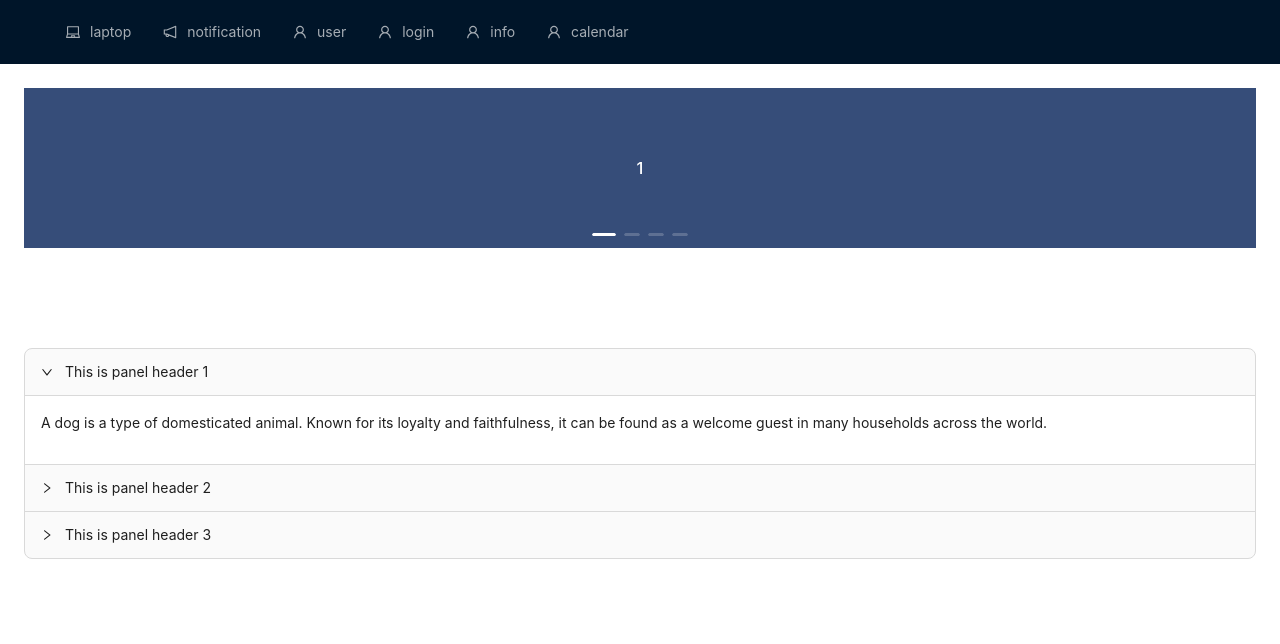
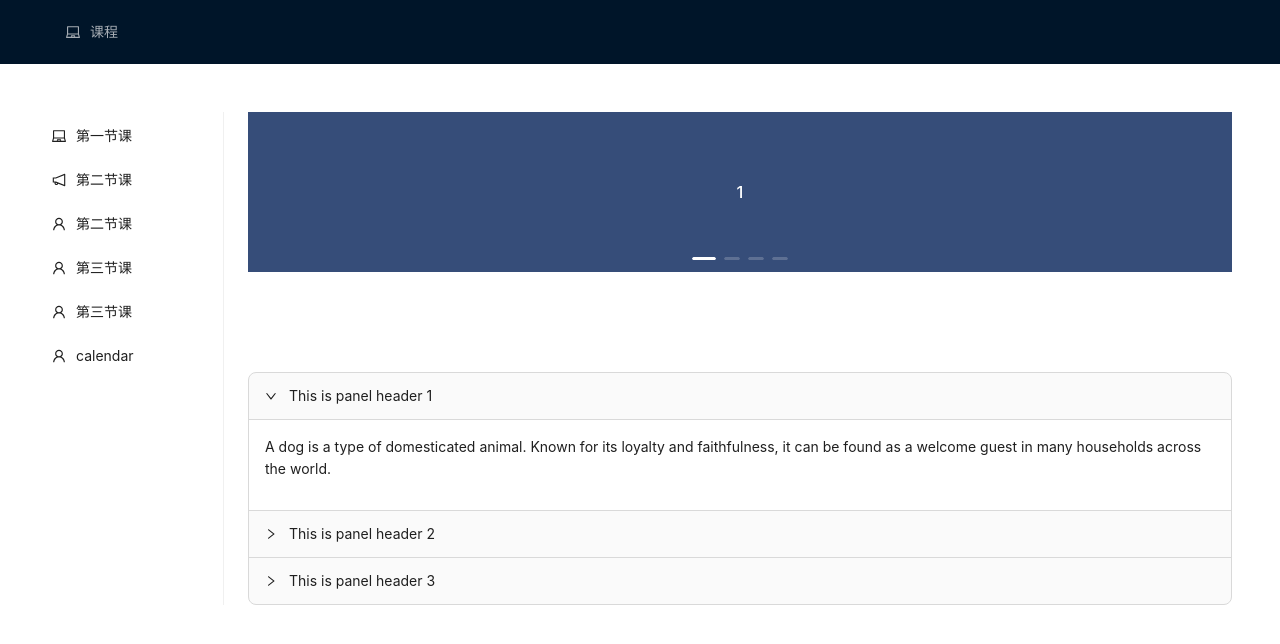
Before and after one commit to Yhq00/antd-demo, a React (Create React App) app: page / in a window 1280 px wide. Shown: the top 644 px of the page. Built offline with nearby package versions, Linux system fonts and the light colour scheme.

Commit message:
修改了路由方式

```diff
--- a/src/App.js
+++ b/src/App.js
@@ -15,24 +15,29 @@ import LoginComponent from "./pages/login/login";
 import InfoComponent from "./pages/information/information";
 import CalendarComponent from "./pages/calendar";
 //layout布局定义
-const { Header, Content } = Layout;
+const { Header, Content, Sider } = Layout;
 //菜单路由设置
 
-function getItem(key, icon, label) {
+function getItem(key, icon, label, children, tyle) {
   return {
     key,
     icon,
     label,
+    children,
+    tyle,
   };
 }
-const items = [
-  getItem("/", <LaptopOutlined />, "laptop"),
-  getItem("/class1", <NotificationOutlined />, "notification"),
-  getItem("/class2", <UserOutlined />, "user"),
-  getItem("/login", <UserOutlined />, "login"),
-  getItem("/info", <UserOutlined />, "info"),
+const items = [getItem("/", <LaptopOutlined />, "课程")];
+
+const items2 = [
+  getItem("/", <LaptopOutlined />, "第一节课"),
+  getItem("/class2", <NotificationOutlined />, "第二节课"),
+  getItem("/class3", <UserOutlined />, "第二节课"),
+  getItem("/login", <UserOutlined />, "第三节课"),
+  getItem("/info", <UserOutlined />, "第三节课"),
   getItem("/calendar", <UserOutlined />, "calendar"),
 ];
+
 const App = () => {
   //layout布局定义
   const {
@@ -64,16 +69,45 @@ const App = () => {
           flexDirection: "column",
         }}
       >
+        <Layout
+          style={{
+            padding: "24px 0",
+            background: colorBgContainer,
+          }}
+        >
+          <Sider
+            style={{
+              background: colorBgContainer,
+            }}
+            width={200}
+          >
+            <Menu
+              mode="inline"
+              defaultSelectedKeys={["1"]}
+              defaultOpenKeys={["sub1"]}
+              style={{
+                height: "100%",
+              }}
+              onClick={onClick}
+              items={items2}
+            />
+          </Sider>
+          <Content
+            style={{
+              padding: "0 24px",
+              minHeight: 280,
+            }}
+          >
             <Routes>
               <Route path="/" Component={Class1}></Route>
               <Route
-            path="/class1"
+                path="/class2"
                 Component={() => (
                   <MyFirstComponent propsName="我是组件一来自props的值" />
                 )}
               />
               <Route
-            path="/class2"
+                path="/class3"
                 Component={() => (
                   <MyTwoComponent propsName="我是来自组件二的props的值" />
                 )}
@@ -84,6 +118,8 @@ const App = () => {
             </Routes>
           </Content>
         </Layout>
+      </Content>
+    </Layout>
   );
 };
 export default App;
```
Lines whose indentation alone changed are shown as unchanged.
